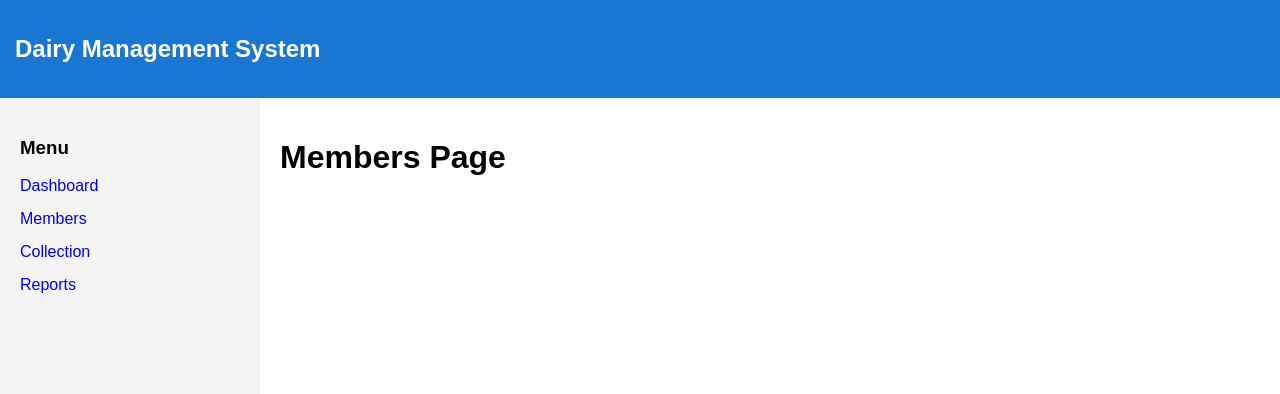
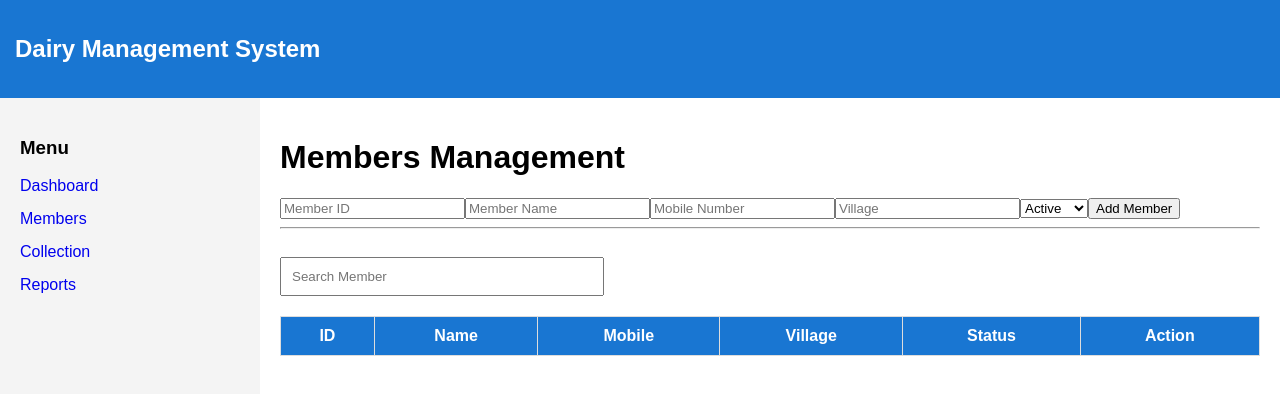
Before and after one commit to pranavgouraje-alt/dairy-management-system, a React app in the folder frontend/: page /members in a window 1280 px wide. Shown: the top 394 px of the page. Built offline with nearby package versions, Linux system fonts and the light colour scheme; the HTML template or start-up script is replaced by a standard one.

Commit message:
Member management with search and delete

```diff
--- a/frontend/src/pages/Members.jsx
+++ b/frontend/src/pages/Members.jsx
@@ -1,9 +1,183 @@
+import { useState } from "react";
 import MainLayout from "../layouts/MainLayout";
 
 function Members() {
+
+  const [formData, setFormData] = useState({
+    memberId: "",
+    name: "",
+    mobile: "",
+    village: "",
+    status: "Active"
+  });
+
+  const [members, setMembers] = useState([]);
+
+  const [search, setSearch] = useState("");
+
+  function handleChange(e) {
+
+    setFormData({
+      ...formData,
+      [e.target.name]: e.target.value
+    });
+
+  }
+
+  function addMember() {
+
+    if (
+      !formData.memberId ||
+      !formData.name ||
+      !formData.mobile
+    ) {
+      alert("Please fill required fields");
+      return;
+    }
+
+    setMembers([
+      ...members,
+      formData
+    ]);
+
+    setFormData({
+      memberId: "",
+      name: "",
+      mobile: "",
+      village: "",
+      status: "Active"
+    });
+  }
+
+  function deleteMember(index) {
+
+    const updatedMembers =
+      members.filter(
+        (_, i) => i !== index
+      );
+
+    setMembers(updatedMembers);
+
+  }
+
+  const filteredMembers =
+    members.filter((member) =>
+      member.name
+        .toLowerCase()
+        .includes(search.toLowerCase())
+    );
+
   return (
     <MainLayout>
-      <h1>Members Page</h1>
+
+      <h1>Members Management</h1>
+
+      <div className="member-form">
+
+        <input
+          name="memberId"
+          placeholder="Member ID"
+          value={formData.memberId}
+          onChange={handleChange}
+        />
+
+        <input
+          name="name"
+          placeholder="Member Name"
+          value={formData.name}
+          onChange={handleChange}
+        />
+
+        <input
+          name="mobile"
+          placeholder="Mobile Number"
+          value={formData.mobile}
+          onChange={handleChange}
+        />
+
+        <input
+          name="village"
+          placeholder="Village"
+          value={formData.village}
+          onChange={handleChange}
+        />
+
+        <select
+          name="status"
+          value={formData.status}
+          onChange={handleChange}
+        >
+          <option>Active</option>
+          <option>Inactive</option>
+        </select>
+
+        <button onClick={addMember}>
+          Add Member
+        </button>
+
+      </div>
+
+      <hr />
+
+      <input
+        className="search-box"
+        placeholder="Search Member"
+        value={search}
+        onChange={(e) =>
+          setSearch(e.target.value)
+        }
+      />
+
+      <table className="member-table">
+
+        <thead>
+          <tr>
+            <th>ID</th>
+            <th>Name</th>
+            <th>Mobile</th>
+            <th>Village</th>
+            <th>Status</th>
+            <th>Action</th>
+          </tr>
+        </thead>
+
+        <tbody>
+
+          {filteredMembers.map(
+            (member, index) => (
+
+            <tr key={index}>
+
+              <td>{member.memberId}</td>
+
+              <td>{member.name}</td>
+
+              <td>{member.mobile}</td>
+
+              <td>{member.village}</td>
+
+              <td>{member.status}</td>
+
+              <td>
+
+                <button
+                  onClick={() =>
+                    deleteMember(index)
+                  }
+                >
+                  Delete
+                </button>
+
+              </td>
+
+            </tr>
+
+          ))}
+
+        </tbody>
+
+      </table>
+
     </MainLayout>
   );
 }
--- a/frontend/src/styles/Layout.css
+++ b/frontend/src/styles/Layout.css
@@ -65,3 +65,25 @@ body {
 .dashboard-card h2 {
   margin-top: 10px;
 }
+.member-table {
+  width: 100%;
+  border-collapse: collapse;
+  margin-top: 20px;
+}
+
+.member-table th,
+.member-table td {
+  border: 1px solid #ddd;
+  padding: 10px;
+}
+
+.member-table th {
+  background-color: #1976d2;
+  color: white;
+}
+
+.search-box {
+  padding: 10px;
+  width: 300px;
+  margin-top: 20px;
+}
```
